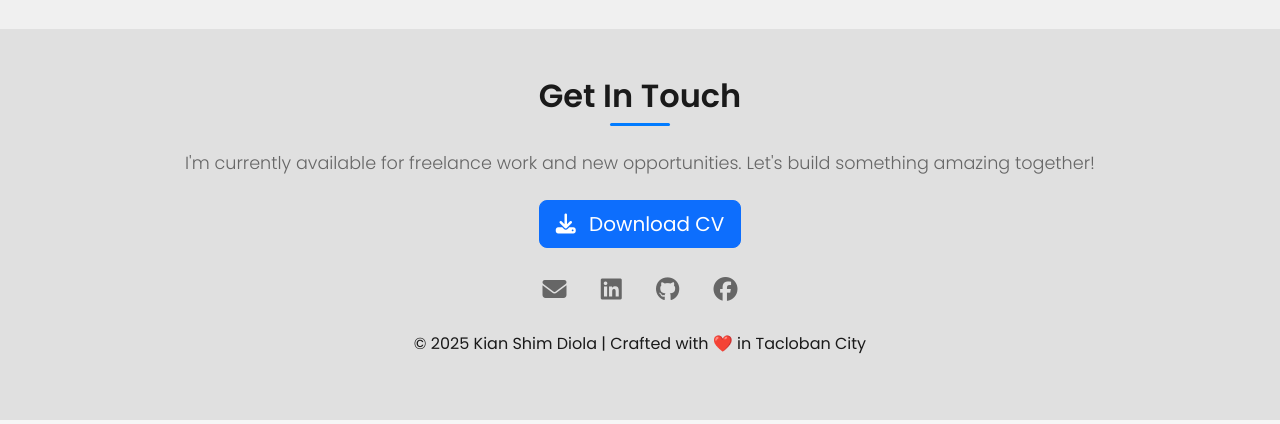
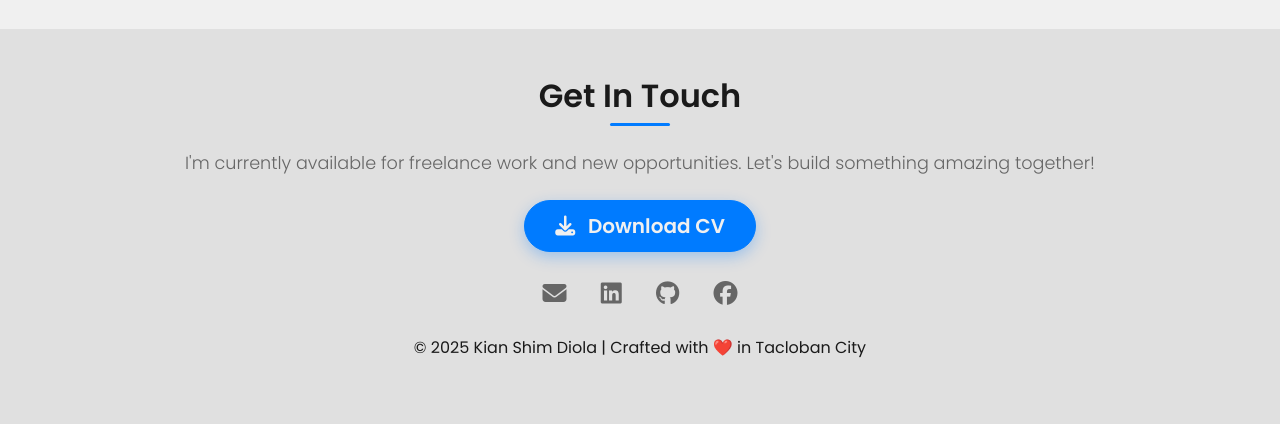
Before and after one commit to shimshimdiola/shimshimdiola.github.io, a PHP site: page / in a window 1280 px wide. Shown: the part 3952-4376 px from the top of the page. Run offline with PHP 8.4, Linux system fonts and the light colour scheme.

Commit message:
Update styles.css

```diff
--- a/styles.css
+++ b/styles.css
@@ -216,3 +216,30 @@ footer {
 .achievement-link .glass-card:hover {
     cursor: pointer;
 }
+/* Add this to your styles.css */
+
+/* Custom styling for the CV Download Button */
+.btn-primary.btn-lg {
+    font-weight: 600;
+    padding: 10px 30px;
+    border-radius: 50px; /* Pill shape */
+    transition: all 0.3s ease;
+
+    /* Inherit Theme Colors */
+    background-color: var(--accent-color);
+    border-color: var(--accent-color);
+    color: var(--bg-dark); /* Dark text on the accent button */
+    box-shadow: 0 5px 15px var(--accent-glow);
+}
+
+.btn-primary.btn-lg:hover {
+    transform: translateY(-3px);
+    box-shadow: 0 8px 20px var(--accent-glow);
+    filter: brightness(1.1);
+}
+
+/* Specific styling for the Hero section button to stand out against the dark background */
+.hero-cv-btn {
+    /* Optional: Add a slight outline for visibility against the hero background if needed */
+    border: 2px solid var(--accent-color);
+}
```
